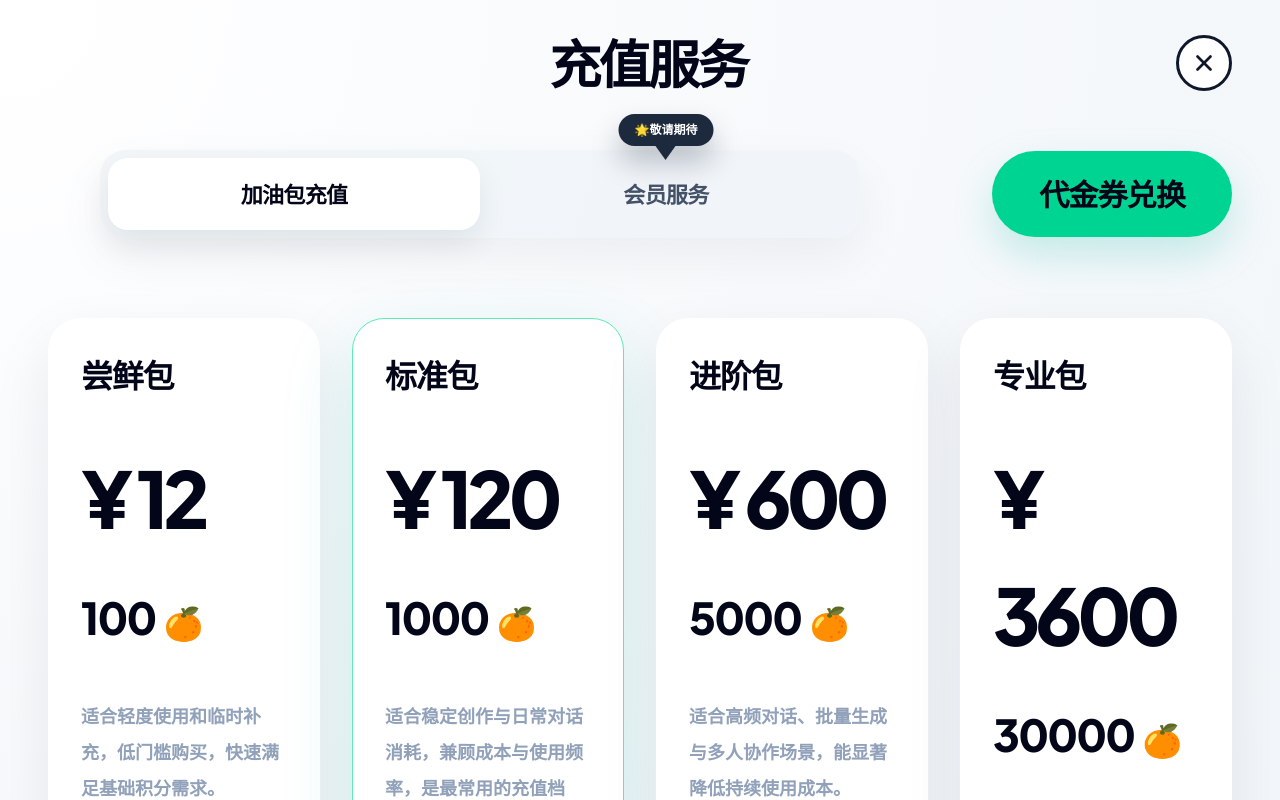
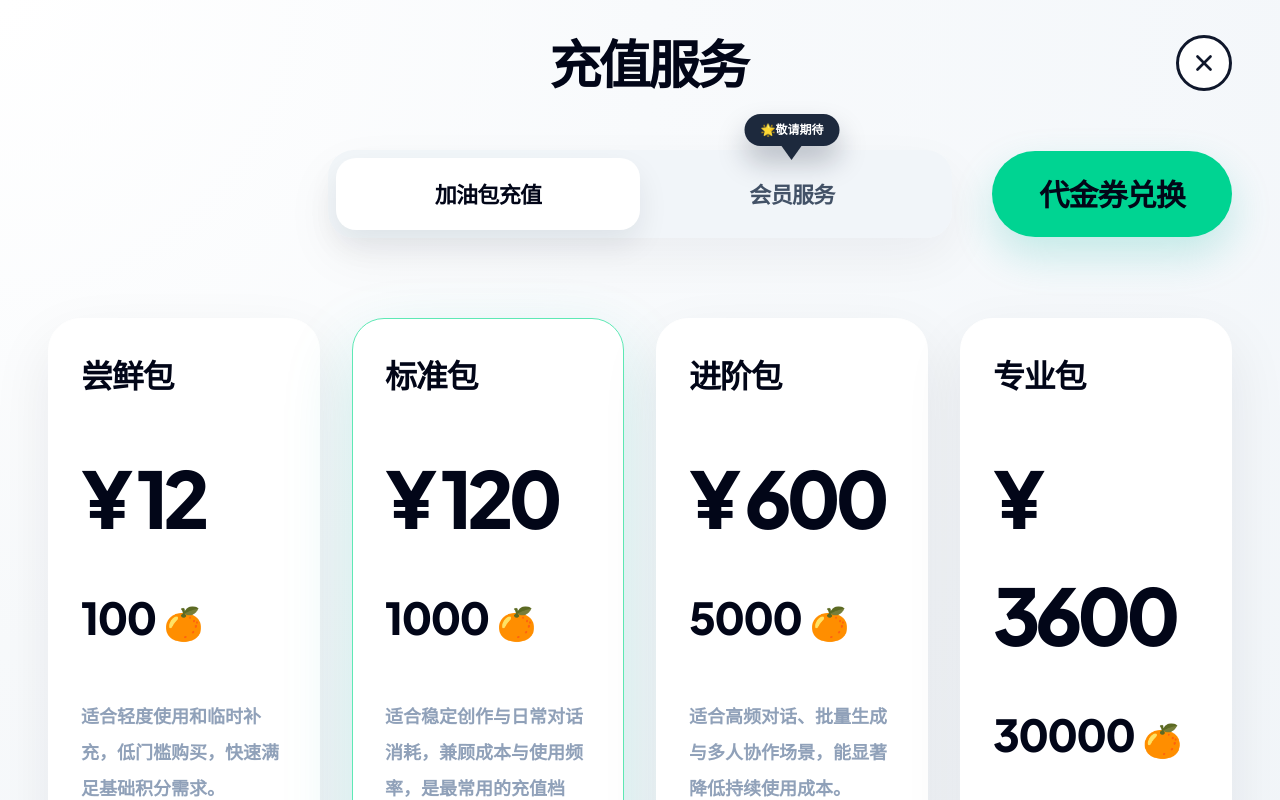
Before and after one commit to ruiAndroid/fun-ai-claw, a Next.js app: page /recharge in a window 1280 px wide. Shown: the top 800 px of the page. Built offline with nearby package versions, Linux system fonts and the light colour scheme.

Commit message:
fixed ui

```diff
--- a/src/components/recharge/recharge-page.tsx
+++ b/src/components/recharge/recharge-page.tsx
@@ -27,8 +27,10 @@ export function RechargePage() {
           <RechargeHeader />
 
           <section className="mt-12">
-            <div className="flex flex-col gap-6 xl:flex-row xl:items-center xl:justify-center xl:gap-20">
-              <div className="mx-auto w-full max-w-[760px]">
+            <div className="flex flex-col gap-6 xl:grid xl:grid-cols-[240px_minmax(0,760px)_240px] xl:items-center xl:gap-10">
+              <div className="hidden xl:block" aria-hidden="true" />
+
+              <div className="mx-auto w-full max-w-[760px] xl:mx-0">
                 <RechargeSegment
                   activeTab={activeTab}
                   tabs={rechargeTabs}
@@ -39,7 +41,7 @@ export function RechargePage() {
               <button
                 type="button"
                 onClick={() => setVoucherOpen(true)}
-                className="mx-auto inline-flex h-[86px] min-w-[240px] items-center justify-center rounded-full bg-emerald-400 px-10 text-[30px] font-black tracking-[-0.03em] text-slate-950 shadow-[0_18px_40px_rgba(20,184,166,0.22)] transition-transform duration-300 hover:scale-[1.01] xl:mx-0"
+                className="mx-auto inline-flex h-[86px] w-full max-w-[240px] items-center justify-center rounded-full bg-emerald-400 px-10 text-[30px] font-black tracking-[-0.03em] text-slate-950 shadow-[0_18px_40px_rgba(20,184,166,0.22)] transition-transform duration-300 hover:scale-[1.01] xl:justify-self-end"
               >
                 代金券兑换
               </button>
```
